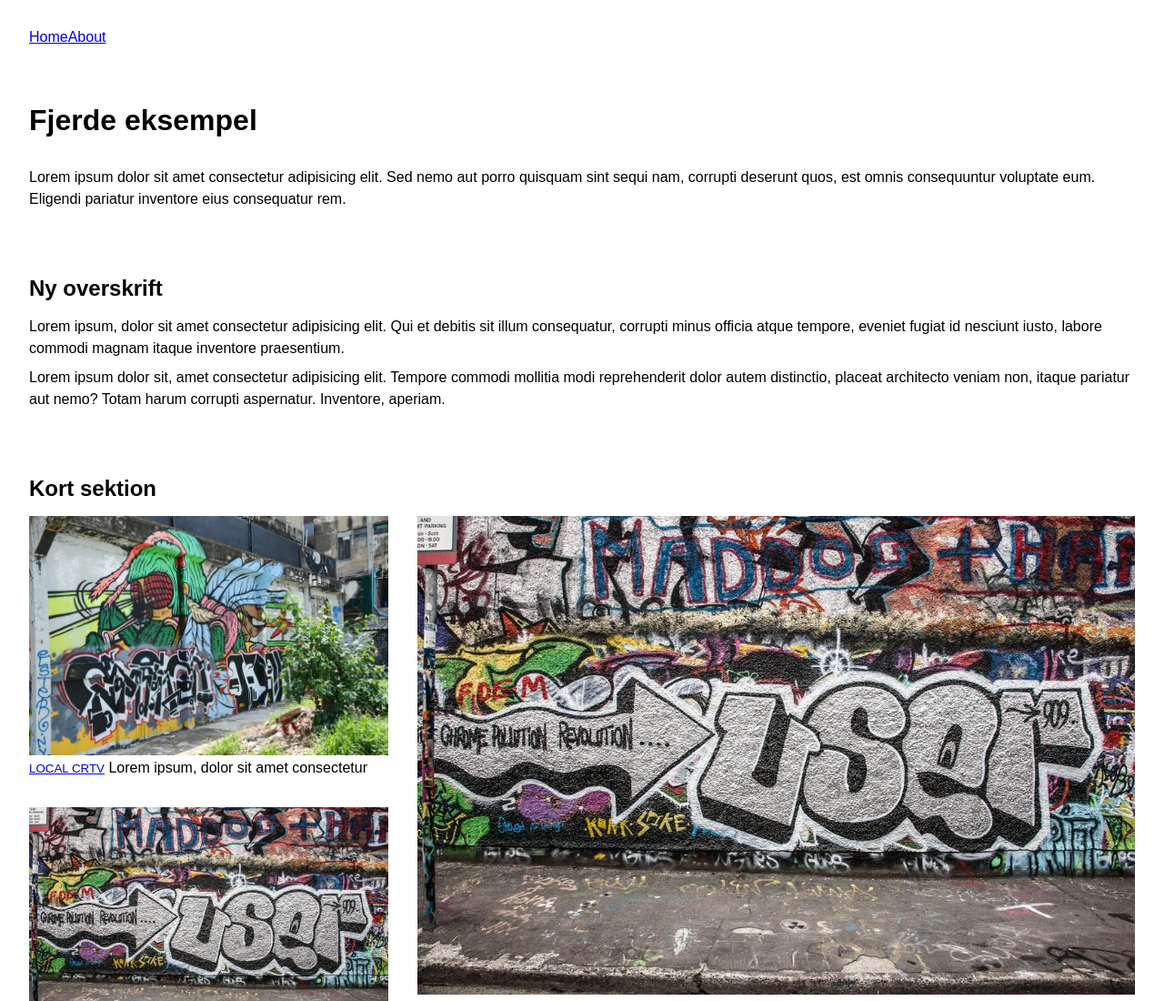
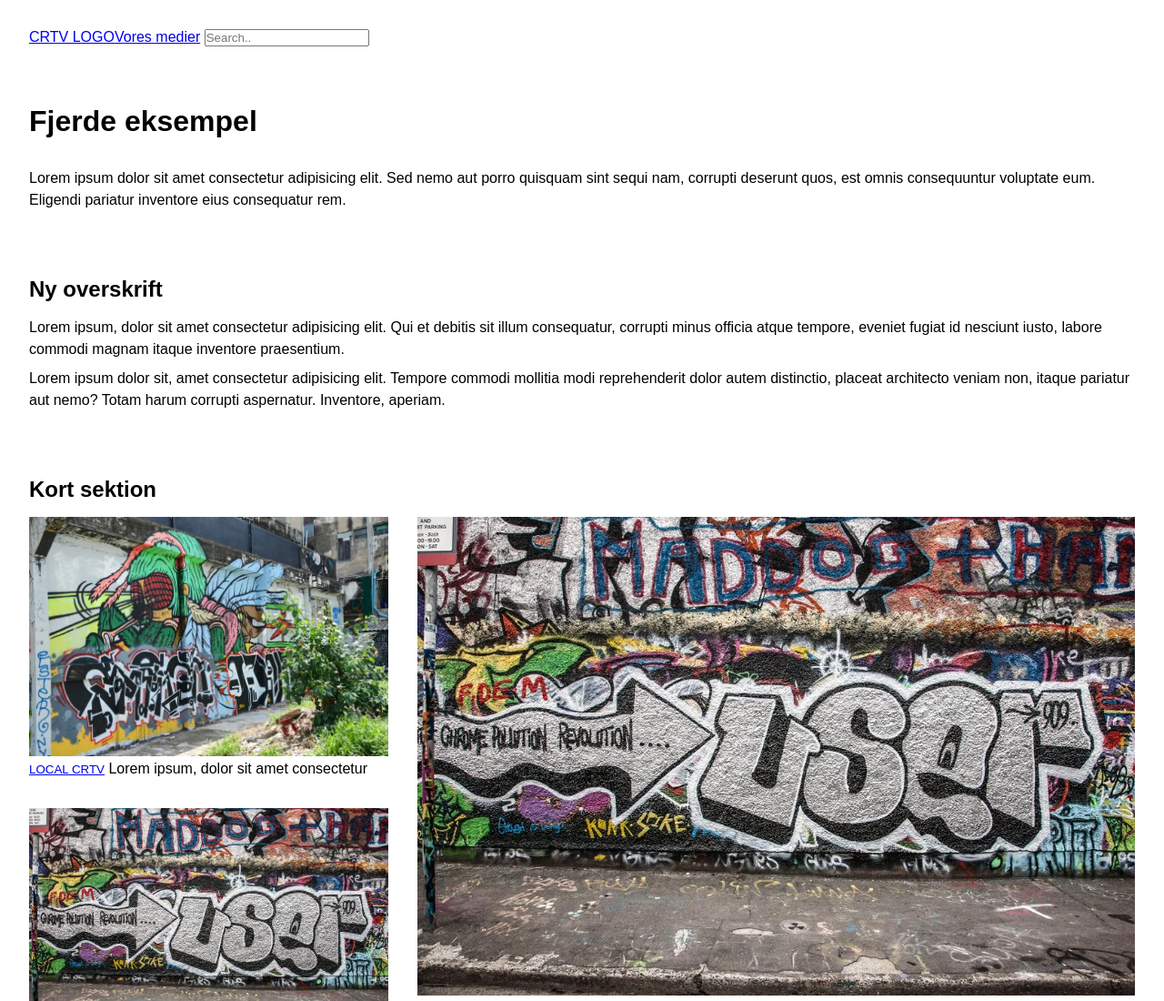
Before and after one commit to maha0034/crtv_kode, an Astro site: page / in a window 1280 px wide. Shown: the top 1100 px of the page at 91% size. Built offline with nearby package versions, Linux system fonts and the light colour scheme; Astro itself is replaced by a stand-in of ours.

Commit message:
Opsætning af Menubar

```diff
--- a/src/components/Navigation.astro
+++ b/src/components/Navigation.astro
@@ -1 +1 @@
-<nav><a href="/">Home</a><a href="/about">About</a></nav>
+<nav><a href="/">CRTV LOGO</a><a href="/about">Vores medier</a> <input type="text" placeholder="Search.."></nav>
```
